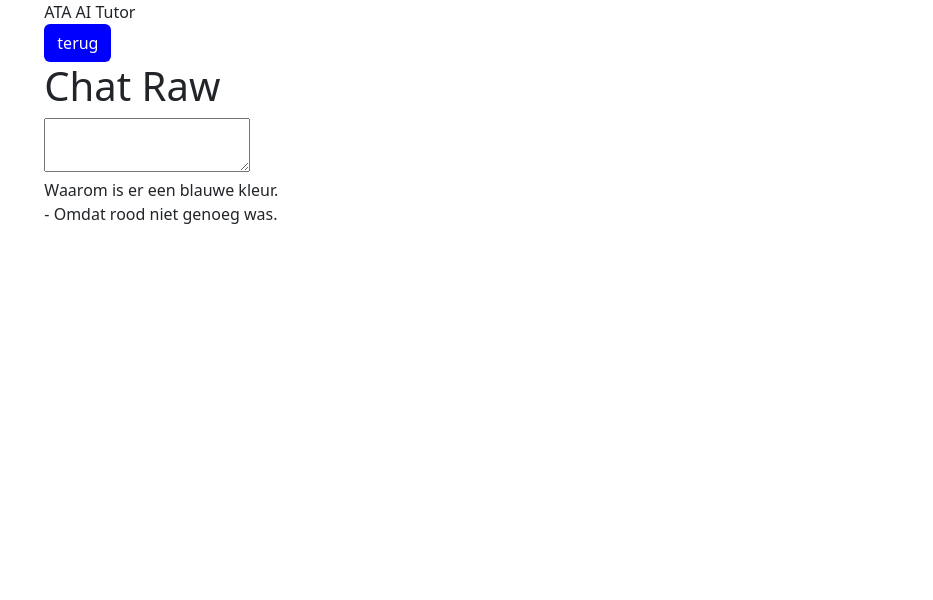
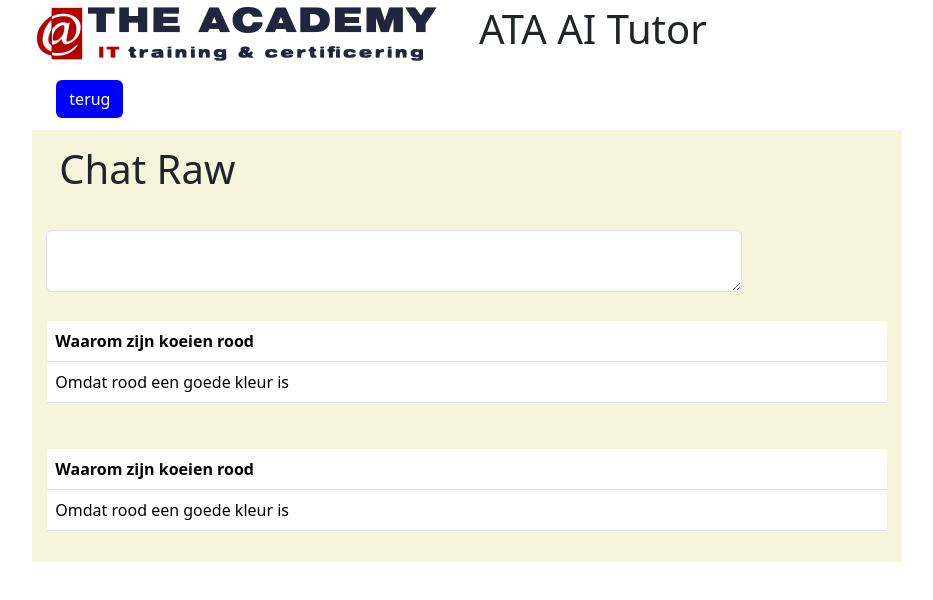
Before and after one commit to FelixvL/aiwireframeatatutor, a plain HTML site: page chatraw.html in a window 1280 px wide. Shown: the whole page, without its empty margins (173-1106 px from the left). Drawn offline with nearby package versions, Linux system fonts and the light colour scheme.

Commit message:
stap op css

```diff
--- a/aitutor.css
+++ b/aitutor.css
@@ -1,8 +1,26 @@
 .btnown{
     background-color: blue;
     color: white;
+    margin:12px;
+}
+.zoekbalk{
+    background-color: beige;
+    padding:15px;
 }
 .btnown:hover{
     background-color: navy;
     color: white;
 }
+.titelheader{
+    padding:5px;
+}
+.paginaTitel{
+    padding:15px;
+}
+.paginaBody{
+    background-color: beige
+}
+textarea.form-control{
+    width: 80%;
+    margin: 14px;
+}
--- a/aitutor.js
+++ b/aitutor.js
@@ -1,7 +1,12 @@
 function laadheader(){
     document.getElementById("hoofdmenu").innerHTML = `
     ${linkerkolom()}
-    <div class="col-lg-8">ATA AI Tutor</div>
+    <div class="col-lg-8 titelheader">
+        <div class="row">
+        <div class="col-lg-6"><img src="logo.png"></div>
+        <div class="col-lg-6"><h1>ATA AI Tutor</h1></div>
+        </div>
+    </div>
     ${rechterkolom()}
     `;
 }
@@ -10,10 +15,10 @@ function laadknoppenstartpagina(){
     ${linkerkolom()}
     <div class="col-lg-8">
         <div class="row">
-        <div class="col-lg-3"><button class="btn btnown" onclick="naarpagina('samenvatting.html')">AI Samenvatting</button></div>
-        <div class="col-lg-3"><button class="btn btnown" onclick="naarpagina('quiz.html')">AI ExamenTraining</button></div>
-        <div class="col-lg-3"><button class="btn btnown" onclick="naarpagina('chatraw.html')">AI Chat Raw</button></div>
-        <div class="col-lg-3"><button class="btn btnown" onclick="naarpagina('onderwerpen.html')">AI Toelichting</button></div>
+        <div class="col-lg-3"><button class="btn btnown" onclick="naarpagina('samenvatting.html')">Training Summary</button></div>
+        <div class="col-lg-3"><button class="btn btnown" onclick="naarpagina('quiz.html')">Training Quiz</button></div>
+        <div class="col-lg-3"><button class="btn btnown" onclick="naarpagina('chatraw.html')">Training Chat Raw</button></div>
+        <div class="col-lg-3"><button class="btn btnown" onclick="naarpagina('onderwerpen.html')">Training Topics</button></div>
         </div>
     </div>
     ${rechterkolom()}
@@ -23,16 +28,11 @@ function laadresponsehistory(){
     document.getElementById("chathistory").innerHTML = `
     ${linkerkolom()}
     <div class="col-lg-8">
-        Zoek in geschiedenis: <input>
-        <details open>
-            <summary>Waarom zijn koeien rood</summary>
-            Dit is de verborgen inhoud die zichtbaar wordt wanneer je op de samenvatting klikt.
-          </details>
-          <details open>
-            <summary>Waarom zijn koeien blauw</summary>
-            Dit is de verborgen inhoud die zichtbaar wordt wanneer je op de samenvatting klikt.
-          </details>
-
+        <div class="row zoekbalk">
+            Zoek in geschiedenis: <input>
+        </div>
+        ${toonChatTabel('Waarom zijn koeien rood','Omdat rood een goede kleur is')}
+        ${toonChatTabel('Waarom zijn koeien geel','Omdat geel een prima kleur is')}
     </div>
     ${rechterkolom()}
     `;
@@ -58,7 +58,7 @@ function laadterugknop(){
 function laadquiz(){
     document.getElementById("meerkeuzevraag").innerHTML = `
     ${linkerkolom()}
-    <div class="col-lg-8">
+    <div class="col-lg-8 paginaBody">
         ${toonPaginaTitel("Quiz")}
         <div>Vraag1</div>
         <div>Antwoord A</div>
@@ -72,14 +72,14 @@ function laadquiz(){
 function laadchatraw(){
     document.getElementById("chatraw").innerHTML = `
     ${linkerkolom()}
-    <div class="col-lg-8">
+    <div class="col-lg-8 paginaBody">
         ${toonPaginaTitel("Chat Raw")}
-        <div>
-        <textarea></textarea>
+        <div class="row">
+        <textarea class="form-control"></textarea>
         </div>
         <div>
-         Waarom is er een blauwe kleur.<br>
-         - Omdat rood niet genoeg was.
+        ${toonChatTabel('Waarom zijn koeien rood','Omdat rood een goede kleur is')}
+        ${toonChatTabel('Waarom zijn koeien rood','Omdat rood een goede kleur is')}
         </div>
 
     </div>
@@ -89,7 +89,7 @@ function laadchatraw(){
 function laadonderwerpen(){
     document.getElementById("onderwerpen").innerHTML = `
     ${linkerkolom()}
-    <div class="col-lg-8">
+    <div class="col-lg-8 paginaBody">
         ${toonPaginaTitel("Onderwerpen Uitleg")}
         <div>De volgende onderwerpen komen voor in uw cursus:
         <ul>
@@ -104,7 +104,7 @@ function laadonderwerpen(){
 function laadsamenvatting(){
     document.getElementById("samenvatting").innerHTML = `
     ${linkerkolom()}
-    <div class="col-lg-8">
+    <div class="col-lg-8 paginaBody">
         ${toonPaginaTitel("Samenvatting")}
         <div>De cursus gaat over programmeren</div>
     </div>
@@ -115,5 +115,19 @@ function leguitknop(){
     return `<button class="btn btnown">leg me meer uit</button>`
 }
 function toonPaginaTitel(paginaTitel){
-    return `<h1>${paginaTitel}</h1>`;
+    return `<h1 class="paginaTitel">${paginaTitel}</h1>`;
 }
+function toonChatTabel(vraag,antwoord){
+    return `
+    <div class="row zoekbalk">
+        <table class="table">
+            <tr>
+                <th>${vraag}</th>
+            </tr>
+            <tr>
+                <td>${antwoord}</td>
+            </tr>
+        </table>
+    </div>
+    `
+}
```
Also changed, not shown: logo.png (added).
